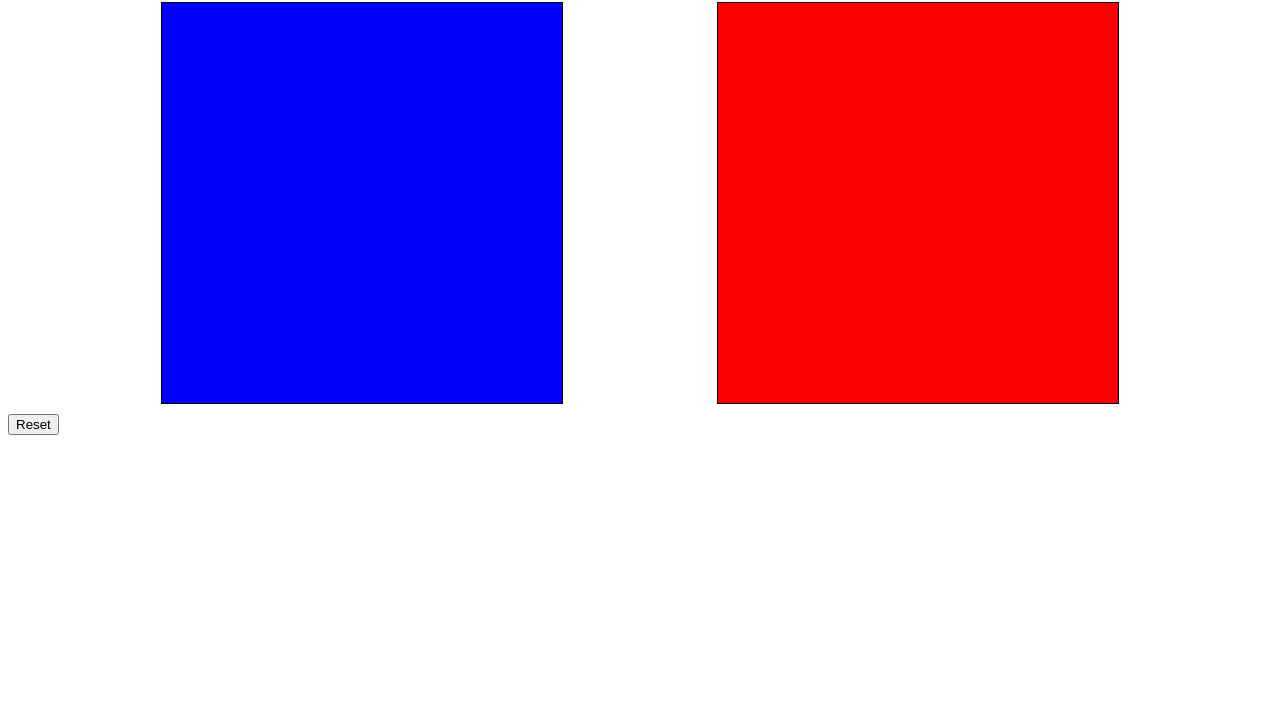
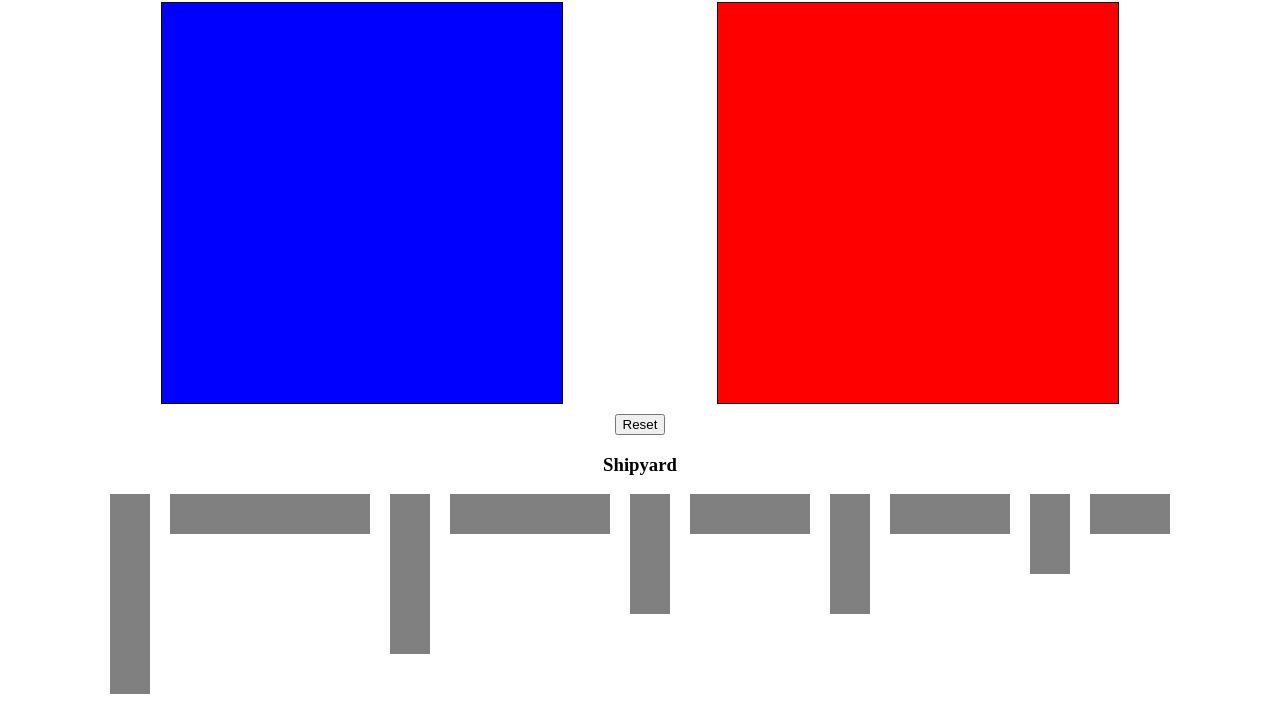
Before and after one commit to DeshawnN/odin-battleship, a website built with webpack: page dist/index.html in a window 1280 px wide. Shown: the part 78-800 px from the top of the page. Built offline with nearby package versions, Linux system fonts and the light colour scheme.

Commit message:
refactor: update distribution of app

```diff
--- a/dist/css/styles.css
+++ b/dist/css/styles.css
@@ -31,7 +31,7 @@
     border: 1px solid black;
 }
 
-.rows div {
+.rows div, .shipyard .ship {
     width: 40px;
     height: 40px;
 }
@@ -75,5 +75,28 @@
 
 .buttons {
     margin-top: 10px;
+    justify-content: center;
+}
+
+.shipyard h3 {
+    text-align: center;
+}
+
+.shipyard {
+    flex-direction: column;
+    align-items: center;
+}
+
+.shipyard .ships {
+    display: flex;
+    flex-direction: row;
+    gap: 20px;
+}
+
+.ships [data-vertical="false"] {
     display: flex;
 }
+
+.buttons, .shipyard {
+    display: flex;
+}
--- a/dist/index.html
+++ b/dist/index.html
@@ -17,6 +17,13 @@
         <div class="buttons">
             <button data-reset>Reset</button>
         </div>
-        <script src="./js/main.js" type="module"></script>
+
+        <div class="shipyard">
+            <h3>Shipyard</h3>
+            <div class="ships">
+
+            </div>
+        </div>
+        <script src="./js/main.js"></script>
     </body>
 </html>
```
Also changed, not shown: dist/js/main.js (+1 -1 lines).
